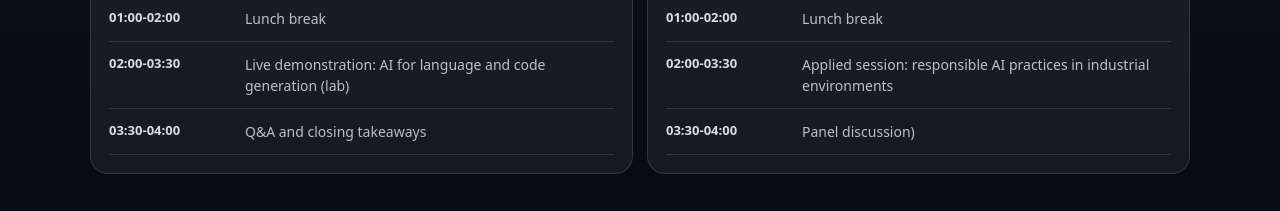
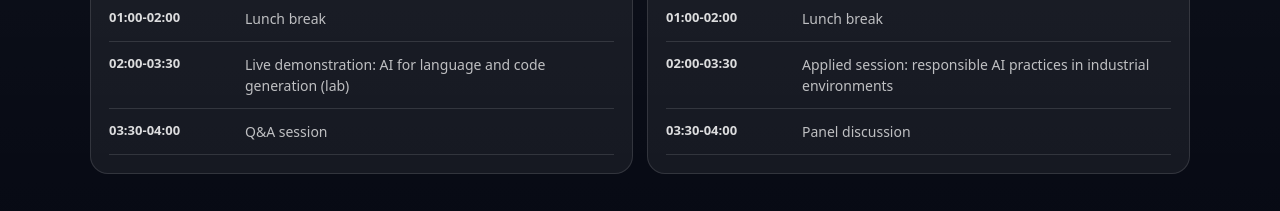
Before and after one commit to yirfanzia/ies-genai-workshop, a plain HTML site: page index.html in a window 1280 px wide. Shown: the part 1320-1531 px from the top of the page. Drawn offline with Linux system fonts and the light colour scheme.

Commit message:
Update index.html

```diff
--- a/index.html
+++ b/index.html
@@ -136,7 +136,7 @@
               <div class="trow"><div class="time">10:30-01:00</div><div class="tcontent">Generative AI fundamentals, evolution, applications, and transformer deep dive</div></div>
               <div class="trow"><div class="time">01:00-02:00</div><div class="tcontent">Lunch break</div></div>
               <div class="trow"><div class="time">02:00-03:30</div><div class="tcontent">Live demonstration: AI for language and code generation (lab)</div></div>
-              <div class="trow"><div class="time">03:30-04:00</div><div class="tcontent">Q&amp;A and closing takeaways</div></div>
+              <div class="trow"><div class="time">03:30-04:00</div><div class="tcontent">Q&amp;A session</div></div>
             </div>
           </div>
 
@@ -154,7 +154,7 @@
               <div class="trow"><div class="time">10:30-01:00</div><div class="tcontent">Guided lab: build a GenAI application using Hugging Face and Google Colab</div></div>
               <div class="trow"><div class="time">01:00-02:00</div><div class="tcontent">Lunch break</div></div>
               <div class="trow"><div class="time">02:00-03:30</div><div class="tcontent">Applied session: responsible AI practices in industrial environments</div></div>
-              <div class="trow"><div class="time">03:30-04:00</div><div class="tcontent">Panel discussion)</div></div>
+              <div class="trow"><div class="time">03:30-04:00</div><div class="tcontent">Panel discussion</div></div>
             </div>
           </div>
         </div>
```
